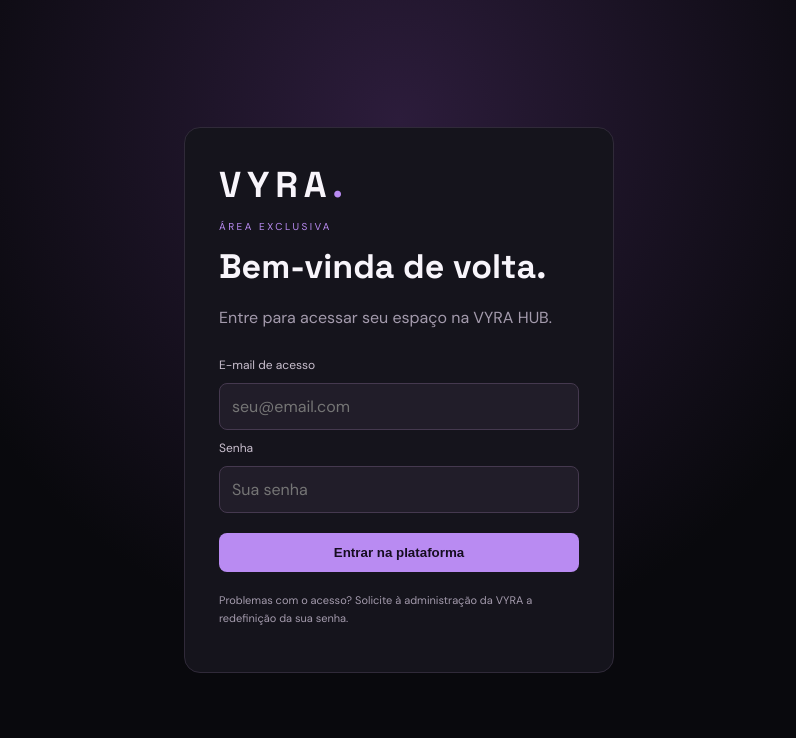
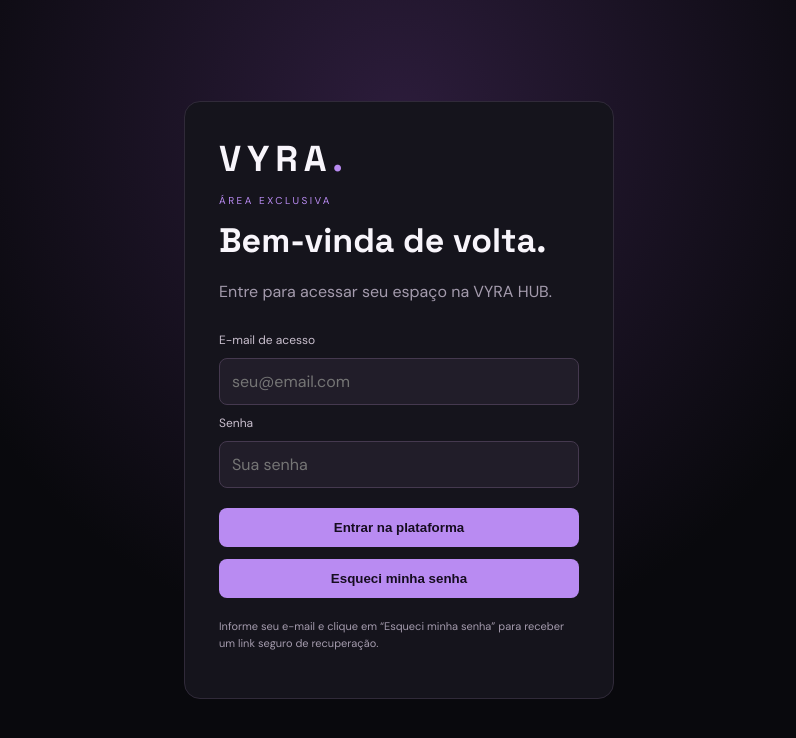
Before and after one commit to Estefanyvieira/Vyra-hub, a Next.js app: page /login in a window 1280 px wide. Shown: the top 738 px of the page, without its empty margins (241-1037 px from the left). Built offline with nearby package versions, Linux system fonts and the light colour scheme.

Commit message:
Add password recovery request to login

```diff
--- a/app/login/page.tsx
+++ b/app/login/page.tsx
@@ -1,4 +1,3 @@
-
 "use client";
 
 import { useState } from "react";
@@ -9,27 +8,22 @@ export default function Login() {
   const [email, setEmail] = useState("");
   const [password, setPassword] = useState("");
   const [error, setError] = useState("");
+  const [notice, setNotice] = useState("");
   const [busy, setBusy] = useState(false);
-
   const router = useRouter();
 
   async function submit(e: React.FormEvent) {
     e.preventDefault();
     setBusy(true);
     setError("");
+    setNotice("");
 
     try {
-      const { error } = await supabaseBrowser().auth.signInWithPassword({
-        email,
-        password,
-      });
-
+      const { error } = await supabaseBrowser().auth.signInWithPassword({ email, password });
       if (error) throw error;
 
       const { data: authData, error: userError } = await supabaseBrowser().auth.getUser();
-      if (userError || !authData.user) {
-        throw new Error("Não foi possível confirmar seu usuário.");
-      }
+      if (userError || !authData.user) throw new Error("Não foi possível confirmar seu usuário.");
 
       const { data: profile, error: profileError } = await supabaseBrowser()
         .from("profiles")
@@ -37,23 +31,37 @@ export default function Login() {
         .eq("id", authData.user.id)
         .single();
 
-      if (profileError || !profile) {
-        throw new Error("Seu perfil ainda não está configurado. Entre em contato com a VYRA.");
-      }
+      if (profileError || !profile) throw new Error("Seu perfil ainda não está configurado. Entre em contato com a VYRA.");
 
-      if (profile.role === "admin") {
-        router.replace("/dashboard");
-      } else if (profile.role === "client" && profile.client_id) {
-        router.replace("/cliente");
-      } else {
-        throw new Error("Seu usuário não possui um acesso válido.");
-      }
+      if (profile.role === "admin") router.replace("/dashboard");
+      else if (profile.role === "client" && profile.client_id) router.replace("/cliente");
+      else throw new Error("Seu usuário não possui um acesso válido.");
 
       router.refresh();
     } catch (err) {
-      setError(
-        err instanceof Error ? err.message : "Não foi possível entrar."
-      );
+      setError(err instanceof Error ? err.message : "Não foi possível entrar.");
+    } finally {
+      setBusy(false);
+    }
+  }
+
+  async function recoverPassword() {
+    setError("");
+    setNotice("");
+    if (!email.trim()) {
+      setError("Digite seu e-mail no campo acima para receber o link de recuperação.");
+      return;
+    }
+
+    setBusy(true);
+    try {
+      const { error } = await supabaseBrowser().auth.resetPasswordForEmail(email.trim(), {
+        redirectTo: "https://vyra-hub.vercel.app/reset-password",
+      });
+      if (error) throw error;
+      setNotice("Se esse e-mail estiver cadastrado, você receberá um link para criar uma nova senha. Confira também o spam.");
+    } catch (err) {
+      setError(err instanceof Error ? err.message : "Não foi possível enviar o link de recuperação.");
     } finally {
       setBusy(false);
     }
@@ -62,52 +70,34 @@ export default function Login() {
   return (
     <main className="auth-wrap">
       <section className="auth-card">
-        <div className="brand">
-          VYRA<span>.</span>
-        </div>
-
+        <div className="brand">VYRA<span>.</span></div>
         <p className="eyebrow">ÁREA EXCLUSIVA</p>
-
         <h1>Bem-vinda de volta.</h1>
-
-        <p className="muted">
-          Entre para acessar seu espaço na VYRA HUB.
-        </p>
+        <p className="muted">Entre para acessar seu espaço na VYRA HUB.</p>
 
         <form onSubmit={submit}>
           <label>E-mail de acesso</label>
-
-          <input
-            type="email"
-            autoComplete="username"
-            required
-            value={email}
-            onChange={(e) => setEmail(e.target.value)}
-            placeholder="seu@email.com"
-          />
+          <input type="email" autoComplete="username" required value={email}
+            onChange={(e) => setEmail(e.target.value)} placeholder="seu@email.com" />
 
           <label>Senha</label>
-
-          <input
-            type="password"
-            autoComplete="current-password"
-            required
-            value={password}
-            onChange={(e) => setPassword(e.target.value)}
-            placeholder="Sua senha"
-          />
+          <input type="password" autoComplete="current-password" required value={password}
+            onChange={(e) => setPassword(e.target.value)} placeholder="Sua senha" />
 
           {error && <p className="error">{error}</p>}
+          {notice && <p className="hint">{notice}</p>}
 
           <button className="button full" disabled={busy}>
-            {busy ? "Entrando..." : "Entrar na plataforma"}
+            {busy ? "Aguarde..." : "Entrar na plataforma"}
           </button>
         </form>
 
-        <p className="hint">
-          Problemas com o acesso? Solicite à administração da VYRA
-          a redefinição da sua senha.
-        </p>
+        <button type="button" className="button full" disabled={busy}
+          onClick={recoverPassword} style={{ marginTop: 12 }}>
+          Esqueci minha senha
+        </button>
+
+        <p className="hint">Informe seu e-mail e clique em “Esqueci minha senha” para receber um link seguro de recuperação.</p>
       </section>
     </main>
   );
```
